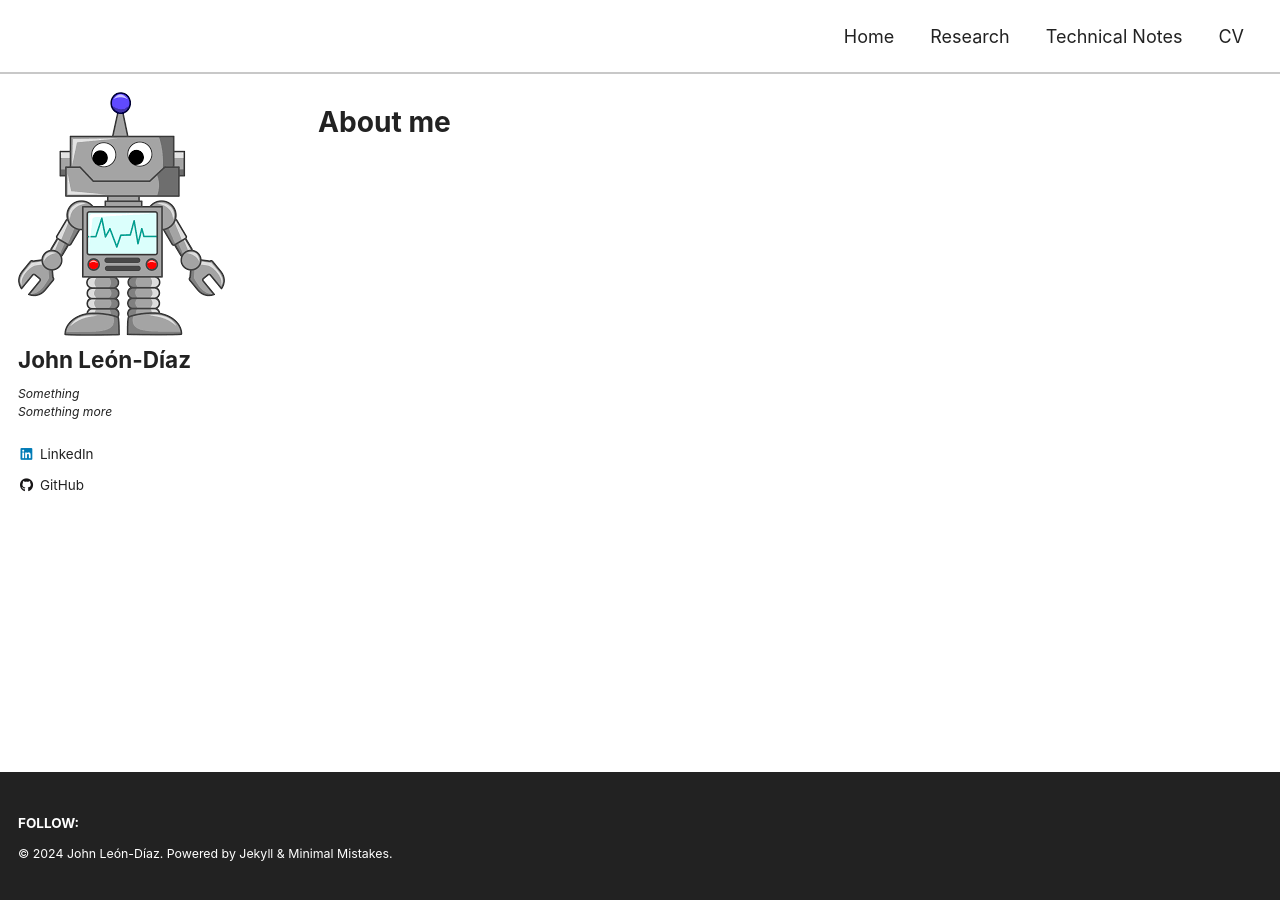
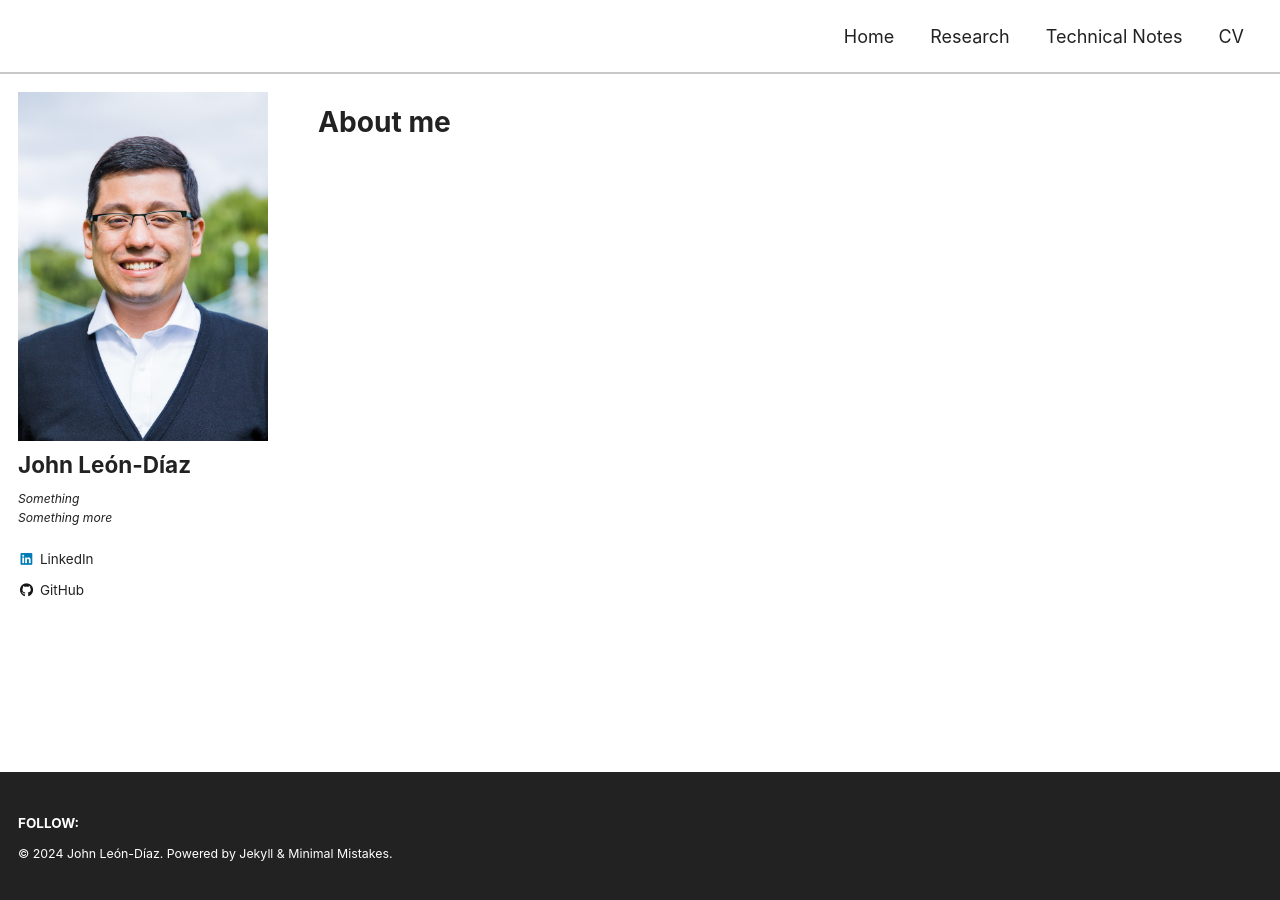
Before and after one commit to jleondia/jleondia.github.io, a Jekyll site: the page built from _pages/home.md, in a window 1280 px wide. Built offline with Jekyll 4.4.1, drawn with Linux system fonts in a browser that asks for light colours; cached includes are drawn as plain includes.

Commit message:
Update _config.yml

```diff
--- a/_config.yml
+++ b/_config.yml
@@ -103,7 +103,7 @@ analytics:
 # Site Author
 author:
   name             : "John León-Díaz"
-  avatar           : "/images/robot.png" # path of avatar image, e.g. "/assets/images/bio-photo.jpg"
+  avatar           : "/images/4Q8A5187 - Copy.jpg" # path of avatar image, e.g. "/assets/images/bio-photo.jpg"
   bio              : "*Something* <br>
                       *Something more*
                       "
```
